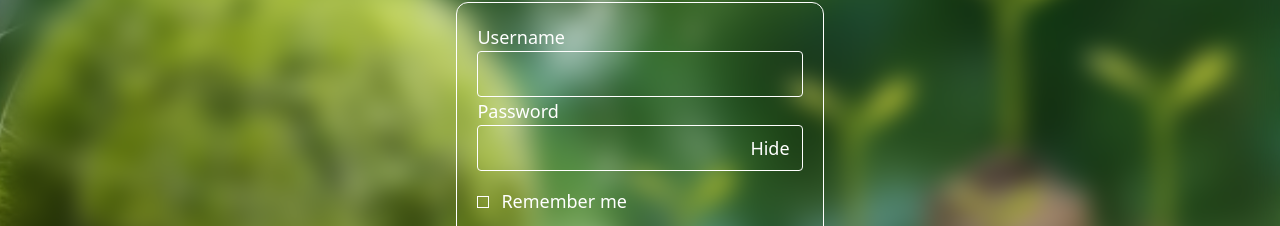
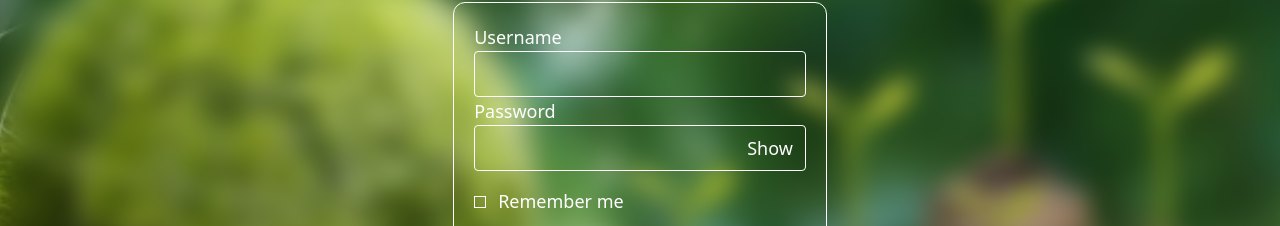
Before and after one commit to Vera-poms/trust-bank, a React (Vite) app: page /login in a window 1280 px wide. Shown: the part 279-505 px from the top of the page. Built offline with nearby package versions, Linux system fonts and the light colour scheme.

Commit message:
Made changes to navigation

```diff
--- a/src/components/Login/Login.tsx
+++ b/src/components/Login/Login.tsx
@@ -2,6 +2,7 @@ import Green from '../../assets/green_banking.webp'
 import React, { useState } from 'react'
 import { login } from '../../services/authService';
 import type { LoginResponse } from '../../types/user';
+import { useNavigate } from 'react-router-dom';
 
 
 const Login = () => {
@@ -10,6 +11,7 @@ const Login = () => {
     const [status, setStatus] = useState('')
     const [show, setShow] = useState(false)
     const isLoading = status === 'Logging in...';
+    const navigate = useNavigate();
 
     const handleSubmit = async (e: React.FormEvent) => {
         e.preventDefault();
@@ -19,6 +21,7 @@ const Login = () => {
             const response: LoginResponse = await login(email, password);
 
             setStatus(`Success: ${response.message}`);
+            navigate('/user/dashboard');
         }catch(error){
             const errorMessage = (error as any).response?.data?.detail || 'An unexpected error occurred.';
             setStatus(`Error: ${errorMessage}`)
@@ -70,7 +73,7 @@ const Login = () => {
                         setShow(!show);
                     }}
                      className="">
-                        {show ? 'Show' : 'Hide'}
+                        {show ? 'Hide' : 'Show'}
                      </a>
                 </div>
                 <p className="hidden">The password is incorrect!</p>
--- a/src/services/authService.ts
+++ b/src/services/authService.ts
@@ -1,7 +1,7 @@
 import axios from 'axios';
 import type { AxiosResponse } from 'axios';
 import type { SignupResponse, LoginResponse } from '../types/user';
-const API_BASE_URL = "https://trust-bank-api-8ak9.onrender.com/docs";
+const API_BASE_URL = "https://trust-bank-api-8ak9.onrender.com";
 
 const api = axios.create({
     baseURL: API_BASE_URL,
```
